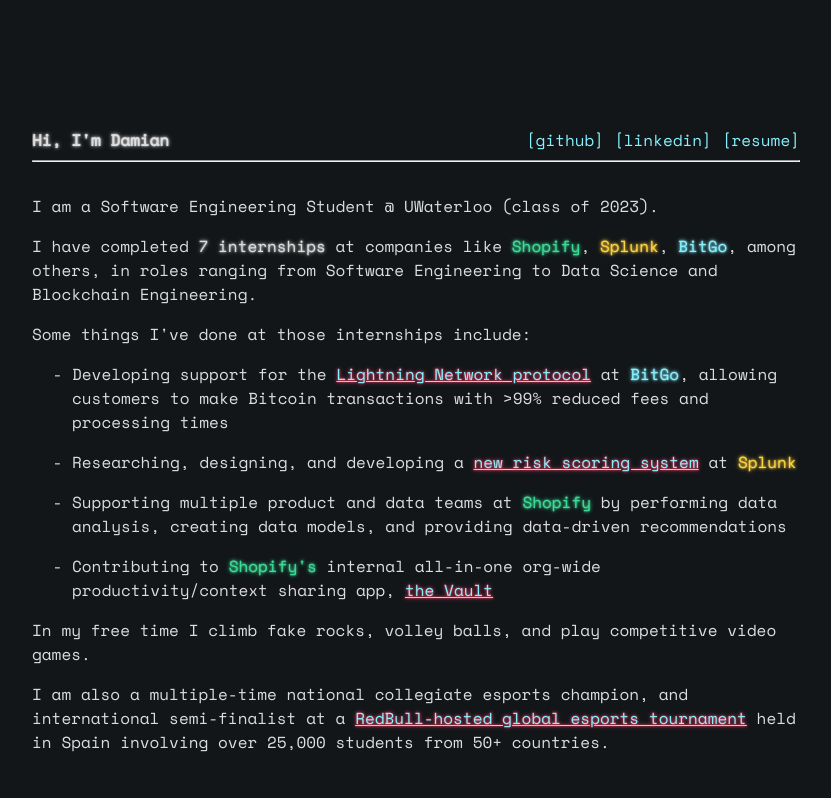
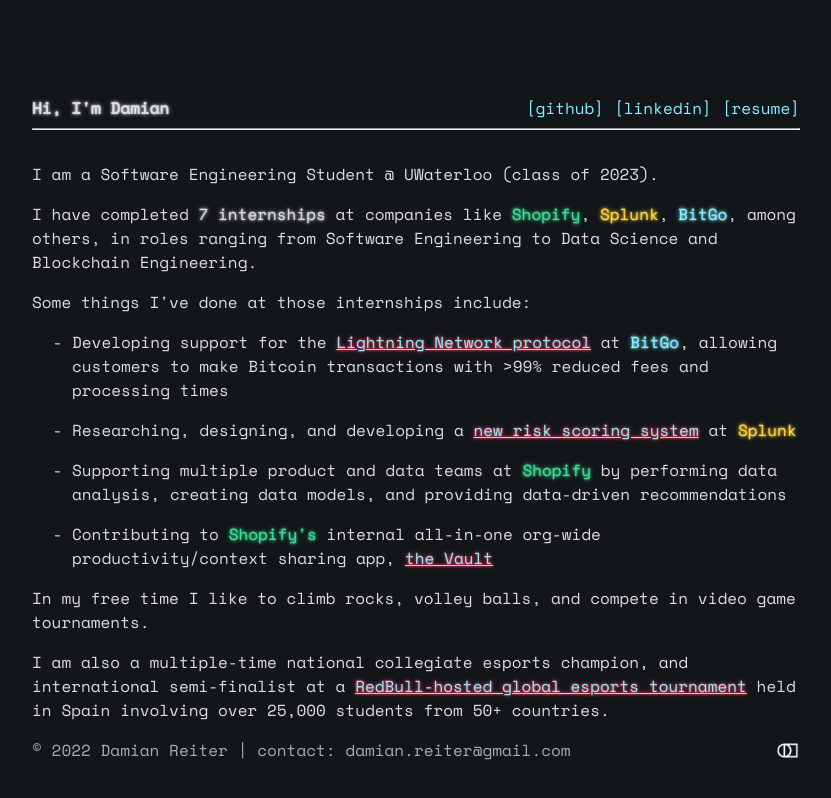
Before and after one commit to hamza-szd/personal, a React (Vite) app: page / in a window 1280 px wide. Shown: the top 798 px of the page, without its empty margins (224-1055 px from the left). Built offline with nearby package versions, Linux system fonts and the light colour scheme.

Commit message:
add footer

```diff
--- a/src/App.css
+++ b/src/App.css
@@ -2,3 +2,7 @@
   height: 40vmin;
   pointer-events: none;
 }
+
+.container {
+  margin: 6em 20%;
+}
--- a/src/App.tsx
+++ b/src/App.tsx
@@ -1,12 +1,14 @@
 import React from 'react'
 import './App.css'
+import Footer from './components/Footer/Footer'
 import Intro from './components/Intro/Intro'
 
 function App() {
   return (
     <code>
-      <div>
+      <div className='container'>
         <Intro />
+        <Footer />
       </div>
     </code>
   )
--- /dev/null
+++ b/src/components/Footer/Footer.css
@@ -0,0 +1,9 @@
+.footer {
+  color: #AAAAAA;
+}
+
+.footer img {
+  float: inline-end;
+  height: 25px;
+  width: 25px;
+}
--- /dev/null
+++ b/src/components/Footer/Footer.tsx
@@ -0,0 +1,13 @@
+import React from "react";
+import './Footer.css'
+import imgUrl from './webring.png'
+
+function Footer() {
+  return (
+    <div className='footer'>
+      © 2022 Damian Reiter | contact: damian.reiter@gmail.com <a href='https://se-webring.xyz/' target='_blank'><img src={imgUrl} /></a>
+    </div>
+  )
+}
+
+export default Footer;
--- a/src/components/Intro/Intro.css
+++ b/src/components/Intro/Intro.css
@@ -4,10 +4,6 @@
 
 li {
   margin-top: 1em;
-}
-
-.container {
-  margin: 8em 20%;
 }
 
 .intro {
--- a/src/components/Intro/Intro.tsx
+++ b/src/components/Intro/Intro.tsx
@@ -4,7 +4,7 @@
 
 function Intro() {
   return (
-    <div className="container">
+    <div>
       <div className="head">
         <span className="intro" style={{ width: '50%', float: 'left', }}><b>Hi, I'm Damian</b></span>
         <span className="links" style={{ width: '50%', float: 'right', textAlign: 'right' }}><a href="https://github.com/Damian-R" target="_blank">[github]</a> <a href="https://www.linkedin.com/in/damianreiter/" target="_blank">[linkedin]</a> <a href={resumeUrl} target="_blank">[resume]</a></span>
@@ -28,7 +28,7 @@
         </ul>
 
         <p>
-          In my free time I climb fake rocks, volley balls, and play competitive video games.
+          In my free time I like to climb rocks, volley balls, and compete in video game tournaments.
         </p>
 
         <p>
```
Also changed, not shown: src/components/Footer/webring.png (added).
